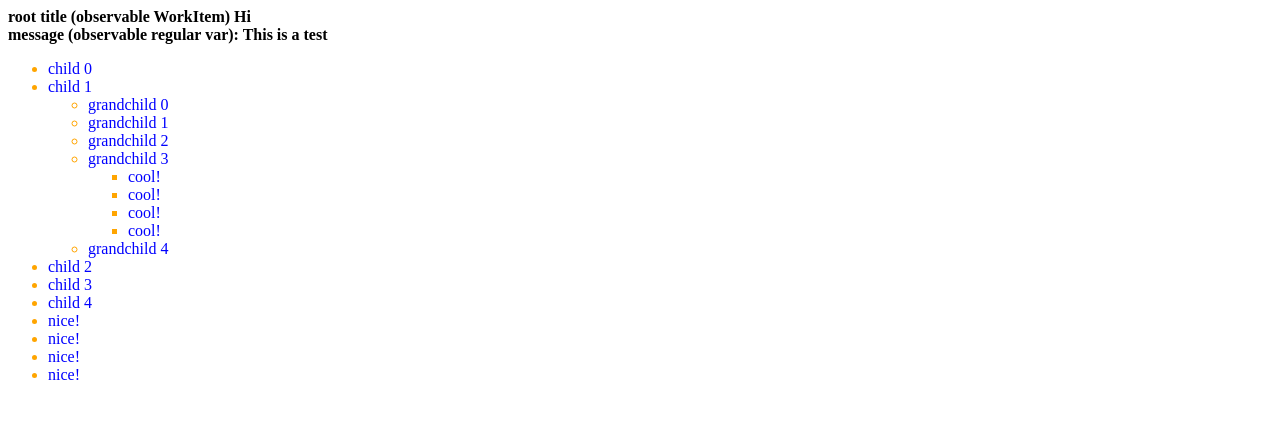
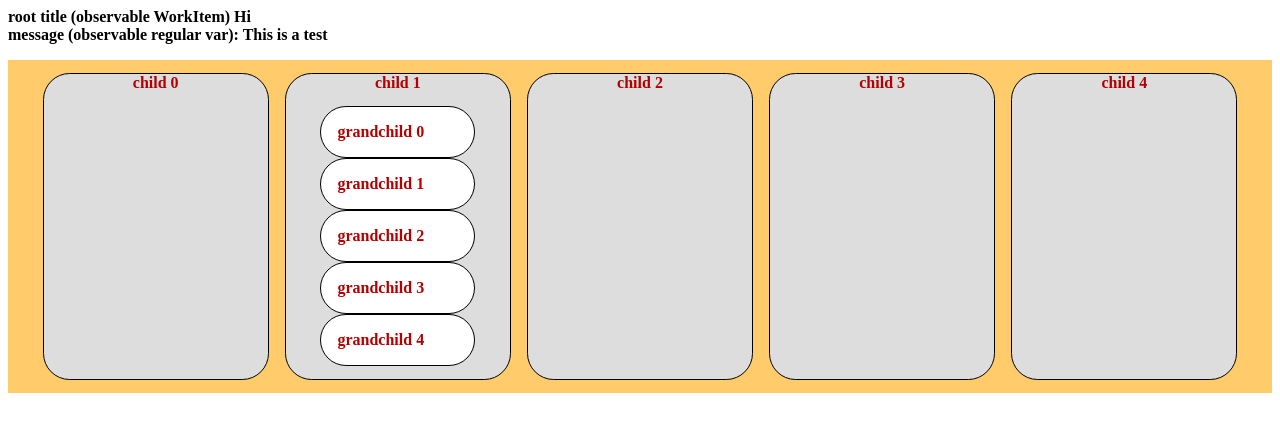
Before and after one commit to amireldor/barvazdog, a React app: page / in a window 1280 px wide. Shown: the top 432 px of the page. Built offline with nearby package versions, Linux system fonts and the light colour scheme; the HTML template or start-up script is replaced by a standard one.

Commit message:
Playing with board stylus stylesheet

```diff
--- a/src/components/App.styl
+++ b/src/components/App.styl
@@ -1,5 +1,29 @@
-.list
-    color: orange
+.itemList
+    font-size: 24pt
 
-.example
-    color blue
+
+.board
+    ul  // top
+        background-color: lighten(orange, 42%)
+        padding: 10pt 20pt
+        list-style-type: none
+        display: flex
+
+        li  // column
+            flex: 1
+            color: darken(red, 30%)
+            background-color: #ddd
+            border-radius: 20pt
+            border: 1px solid black
+            text-align: center
+            font-weight: bold
+            margin: 0 6pt
+
+            ul  // card list container
+                display: block
+                background-color: transparent
+
+                li // card
+                    background-color: white
+                    padding: 12pt
+                    text-align: left
--- a/src/components/App.tsx
+++ b/src/components/App.tsx
@@ -11,10 +11,10 @@ class App extends React.Component<undefined, undefined> {  // TODO: add interfac
             return ''
         }
 
-        return (<ul className={styles.list}>
+        return (<ul>
             {children.map((item, index) => {
                 return (<li key={index}>
-                    <span className={styles.example}>{item.title}</span>
+                    <span>{item.title}</span>
                     {App.renderChildrenList(item.children)}
                 </li>)
             })}
@@ -25,7 +25,7 @@ class App extends React.Component<undefined, undefined> {  // TODO: add interfac
         return (<div>
             <strong>root title (observable WorkItem) {root.title}</strong><br/>
             <strong>message (observable regular var): {workStore.message}</strong>
-            {App.renderChildrenList(root.children)}
+            <div className={styles.board}>{App.renderChildrenList(root.children)}</div>
         </div>)
     }
 }
--- a/src/stores/WorkStore.ts
+++ b/src/stores/WorkStore.ts
@@ -25,17 +25,3 @@ for (let x = 0; x < 5; x++) {
     var grandchild = new WorkItem(`grandchild ${x}`)
     childRef.pushChild(grandchild)
 }
-
-for (let x = 0; x < 5; x++) {
-    setTimeout(() => {
-        if (x <= 3) {
-            childRef.children[3].pushChild(new WorkItem("cool!"))
-        }
-    }, (x + 1) * 900)
-}
-
-for (let x = 0; x < 5; x++) {
-    setTimeout(() => {
-        root.pushChild(new WorkItem("nice!"))
-    }, (x + 1) * 1200)
-}
```
